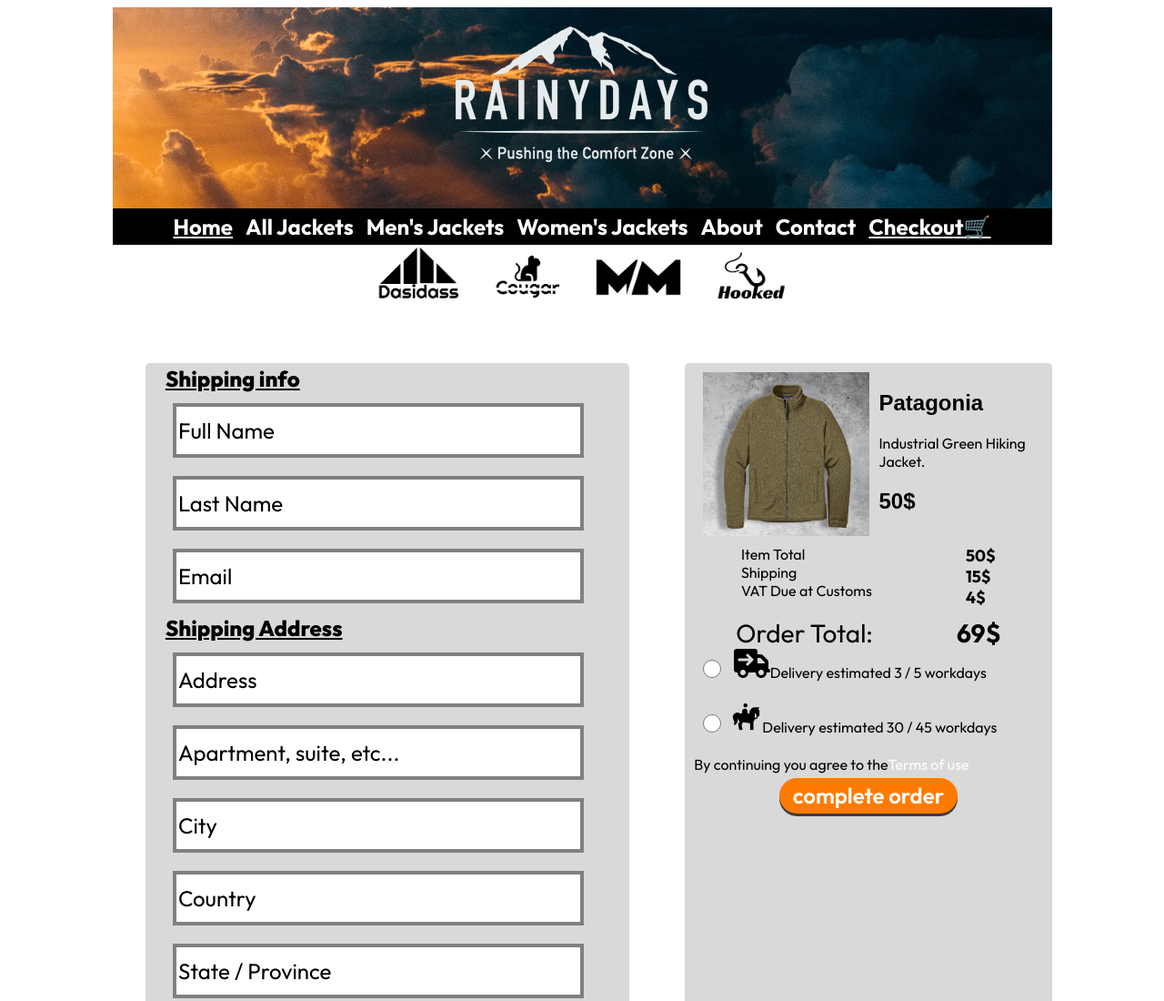
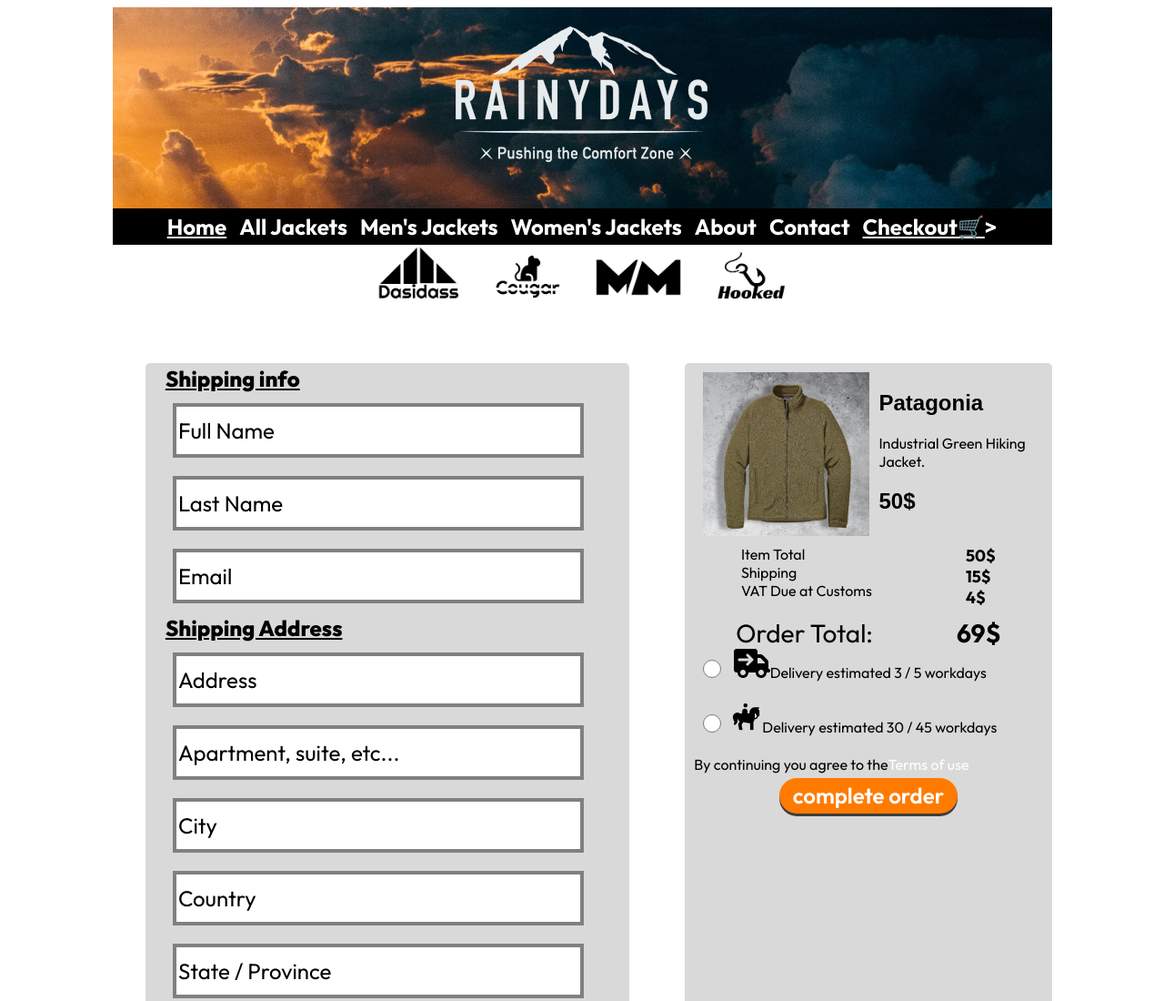
Before and after one commit to Frederik-Rustad/Cross-Course-project-RainyDays, a plain HTML site: page Purchase.html in a window 1280 px wide. Shown: the top 1100 px of the page at 91% size. Drawn offline with Linux system fonts and the light colour scheme.

Commit message:
purchase fix
error fixing purchase page

```diff
--- a/Purchase.html
+++ b/Purchase.html
@@ -8,7 +8,6 @@
     <link rel="preconnect" href="https://fonts.googleapis.com">
     <link rel="preconnect" href="https://fonts.gstatic.com" crossorigin>
     <link href="https://fonts.googleapis.com/css2?family=Outfit:wght@100;200;300;400;500;600;700;800;900&display=swap" rel="stylesheet">
-
   </head>
   <body>
     <header class="header">
@@ -26,7 +25,7 @@
         <a href="womens_jackets.html" class="topnav" id="nav4">Women's Jackets</a>
         <a href="about.html" class="topnav" id="nav5">About</a>
         <a href="contact.html" class="topnav" id="nav6">Contact</a>
-        <a href="checkout.html" class="topnav" id="nav7">Checkout🛒</a>
+        <a href="checkout.html" class="topnav" id="nav7"><u>Checkout🛒</u>></a>
     </b>
   </nav>
     <!--Mobile Navigation bar/ Home + Hamburger -->
@@ -50,11 +49,6 @@
  </nav></div>
      </div>
      <!--Mobile Navigation bar/ Home + Hamburger END -->
-    <style>
-      #nav7 {
-    text-decoration: underline;
-    }
-    </style>
     </header>
 <main>
 <section>
@@ -126,7 +120,7 @@
       </div>
       <div class="modal-body">
         <a href="all_jackets.html"><div class="cta">Continue shopping</div></a>
-        <a href="index.html"><div class="cta"></button>Go to Home page</div></a>
+        <a href="index.html"><div class="cta">Go to Home page</div></a>
     </div>
     </div>
   </div>
```
